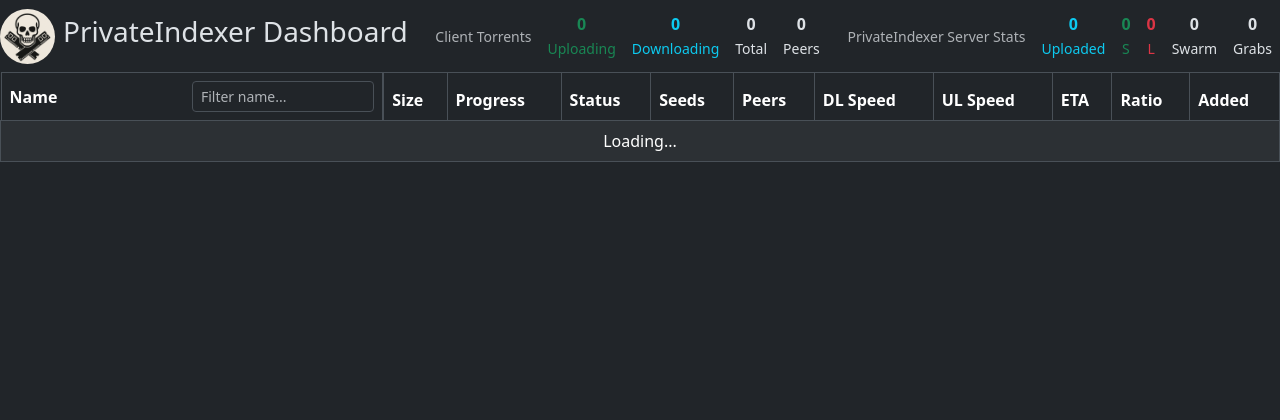
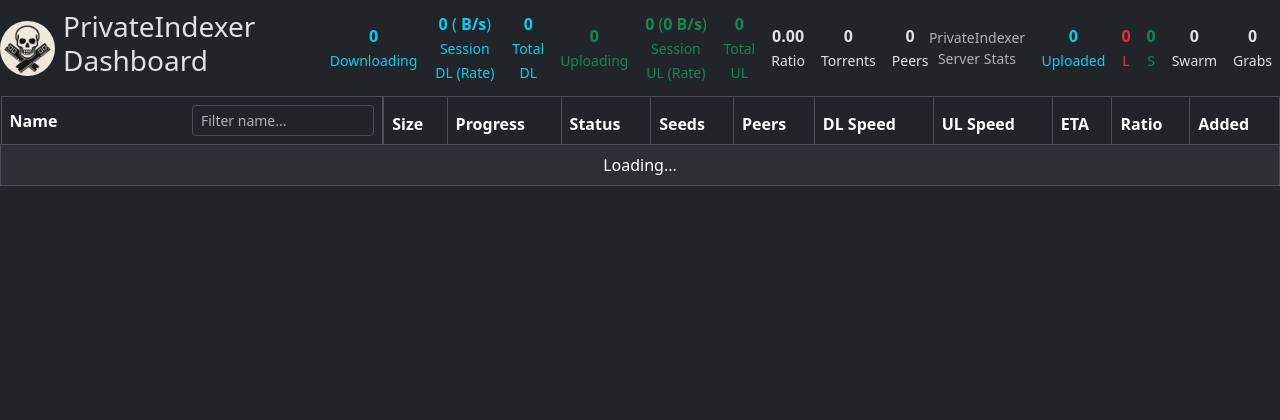
Before and after one commit to HumeHouse/privateindexer-client, a Python web app: template src/templates/dashboard.html in a window 1280 px wide. Shown: the top 420 px of the page. Run offline with Jinja, Linux system fonts and the light colour scheme; the template is opened without the code that fills it, so the values that code supplies are empty.

Commit message:
feat: expose new maindata endpoint to GUI and update dashboard

```diff
--- a/src/templates/dashboard.html
+++ b/src/templates/dashboard.html
@@ -106,17 +106,31 @@
 
         <!-- Client-visible stats -->
         <div id="client-stats" class="d-flex gap-3 align-items-center my-2">
-            <div class="text-center">
-                <small class="text-muted d-block">Client Torrents</small>
+            <div class="text-center text-info">
+                <span class="fw-bold" id="client-leeching">0</span><br><small>Downloading</small>
+            </div>
+            <div class="text-center text-info">
+                <span class="fw-bold" id="session-dl">0</span> (<span class="fw-bold" id="dl-rate"> B/s</span>)
+                <br><small>Session DL (Rate)</small>
+            </div>
+            <div class="text-center text-info">
+                <span class="fw-bold" id="total-dl">0</span><br><small>Total DL</small>
             </div>
             <div class="text-center text-success">
                 <span class="fw-bold" id="client-seeding">0</span><br><small>Uploading</small>
             </div>
-            <div class="text-center text-info">
-                <span class="fw-bold" id="client-leeching">0</span><br><small>Downloading</small>
+            <div class="text-center text-success">
+                <span class="fw-bold" id="session-ul">0</span> (<span class="fw-bold" id="ul-rate">0 B/s</span>)
+                <br><small>Session UL (Rate)</small>
+            </div>
+            <div class="text-center text-success">
+                <span class="fw-bold" id="total-ul">0</span><br><small>Total UL</small>
             </div>
             <div class="text-center">
-                <span class="fw-bold" id="client-total">0</span><br><small>Total</small>
+                <span class="fw-bold" id="global-ratio">0.00</span><br><small>Ratio</small>
+            </div>
+            <div class="text-center">
+                <span class="fw-bold" id="client-total">0</span><br><small>Torrents</small>
             </div>
             <div class="text-center">
                 <span class="fw-bold" id="client-peers">0</span><br><small>Peers</small>
@@ -131,11 +145,11 @@
             <div class="text-center text-info">
                 <span class="fw-bold" id="torrents-added">0</span><br><small>Uploaded</small>
             </div>
+            <div class="text-center text-danger">
+                <span class="fw-bold" id="currently-leeching">0</span><br><small>L</small>
+            </div>
             <div class="text-center text-success">
                 <span class="fw-bold" id="currently-seeding">0</span><br><small>S</small>
-            </div>
-            <div class="text-center text-danger">
-                <span class="fw-bold" id="currently-leeching">0</span><br><small>L</small>
             </div>
             <div class="text-center">
                 <span class="fw-bold" id="peers-total">0</span><br><small>Swarm</small>
@@ -241,7 +255,7 @@
     // catch ready event on document
     $(document).ready(() => {
         // start loops
-        fetchTorrents();
+        fetchMainData();
         fetchUserStats();
 
         // lisetn on the filter box for user input
@@ -282,29 +296,29 @@
         });
     }
 
-    async function fetchTorrents() {
-        fetch("/dashboard/torrents")
+    async function fetchMainData() {
+        fetch("/dashboard/maindata")
             .then(r => r.json())
             .then(data => {
                 // keep the data stored in variable for later use
-                torrentsCache = data;
+                torrentsCache = data["torrents"];
 
                 // sort then display the torrent data in the page
                 applySortingAndRender();
 
                 // update selected torrent info panel
                 if (selectedTorrentId) {
-                    const updatedTorrent = data.find(t => t["infohash_v1"] === selectedTorrentId);
+                    const updatedTorrent = data["torrents"].find(t => t["infohash_v1"] === selectedTorrentId);
                     if (updatedTorrent) populateInfoPanel(updatedTorrent);
                 }
 
                 // update client-visible stats
-                updateClientStats(data);
+                updateClientStats(data["torrents"], data["server_state"]);
             })
-            .catch(e => console.error("Error fetching torrents:", e));
+            .catch(e => console.error("Error fetching main data:", e));
 
         // 5 second interval
-        setTimeout(fetchTorrents, 5000);
+        setTimeout(fetchMainData, 5000);
     }
 
     async function fetchUserStats() {
@@ -337,7 +351,7 @@
         });
     }
 
-    function updateClientStats(torrents) {
+    function updateClientStats(torrents, stats) {
         let seeding = 0, leeching = 0, totalPeers = 0;
 
         torrents.forEach(torrent => {
@@ -346,10 +360,20 @@
             totalPeers += (torrent["num_seeds"] || 0) + (torrent["num_leechs"] || 0);
         });
 
+        // update torrent counts
         $("#client-seeding").text(seeding);
         $("#client-leeching").text(leeching);
         $("#client-total").text(torrents.length);
         $("#client-peers").text(totalPeers);
+
+        // update session stats
+        $("#session-dl").text(formatBytes(stats["dl_info_data"]));
+        $("#total-dl").text(formatBytes(stats["alltime_dl"]));
+        $("#dl-rate").text(formatSpeed(stats["dl_info_speed"]));
+        $("#session-ul").text(formatBytes(stats["up_info_data"]));
+        $("#total-ul").text(formatBytes(stats["alltime_ul"]));
+        $("#ul-rate").text(formatSpeed(stats["ul_info_speed"]));
+        $("#global-ratio").text(stats["global_ratio"].toFixed(2));
     }
 
     function applySortingAndRender() {
```
Also changed, not shown: src/privateindexer_client/core/gui.py (+27 -10 lines).
